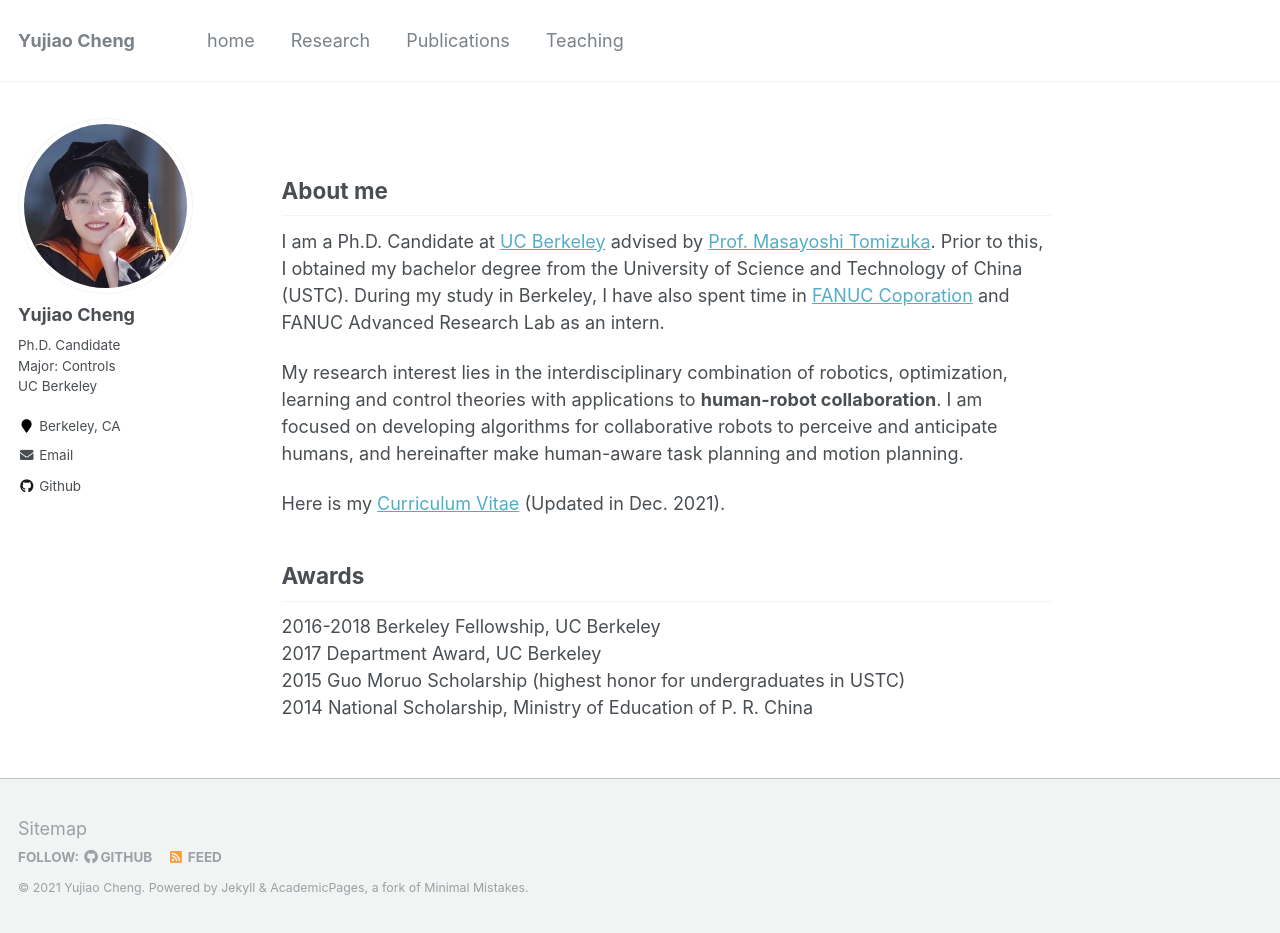
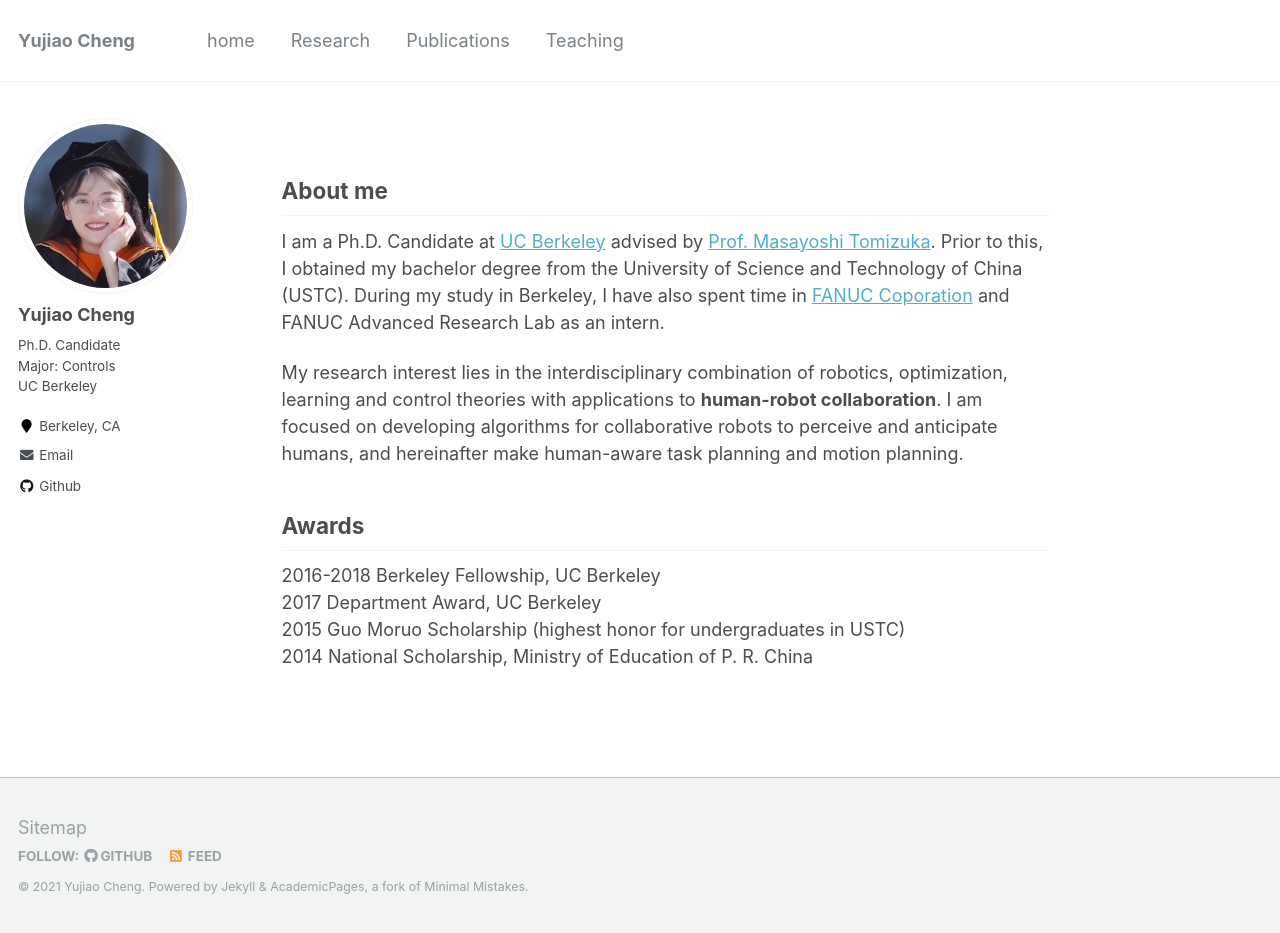
Before and after one commit to YujiaoCheng/YujiaoCheng.github.io, a Jekyll site: the page built from _pages/about.md, in a window 1280 px wide and 933 px high. Built offline with Jekyll 4.4.1, drawn with Linux system fonts in a browser that asks for light colours.

```diff
--- a/_pages/about.md
+++ b/_pages/about.md
@@ -14,7 +14,7 @@ I am a Ph.D. Candidate at [UC Berkeley](https://www.berkeley.edu) advised by [Pr
 
 My research interest lies in the interdisciplinary combination of robotics, optimization, learning and control theories with applications to **human-robot collaboration**. I am focused on developing algorithms for collaborative robots to perceive and anticipate humans, and hereinafter make human-aware task planning and motion planning.
 
-Here is my [Curriculum Vitae](/files/Resume.pdf) (Updated in Dec. 2021).
+
 
 ## Awards
 
```
Also changed, not shown: _pages/teaching.md (+0 -2 lines).
